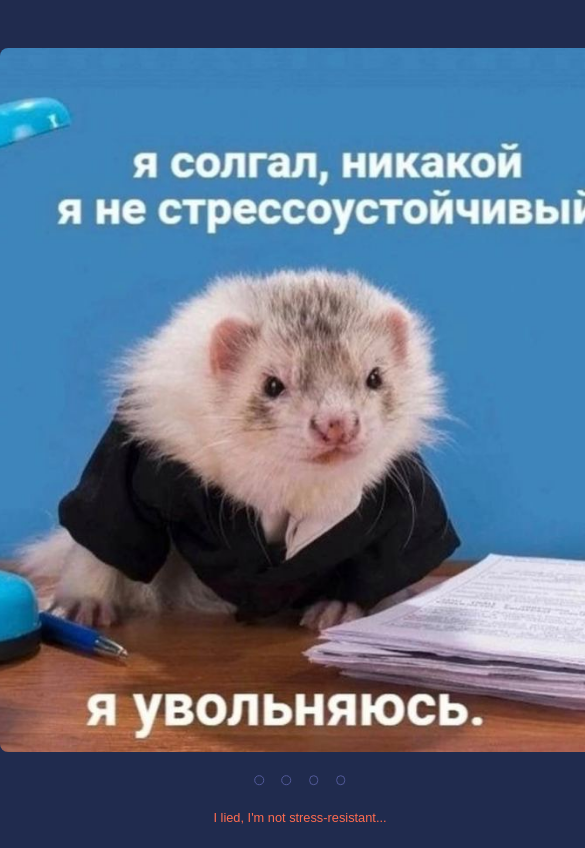
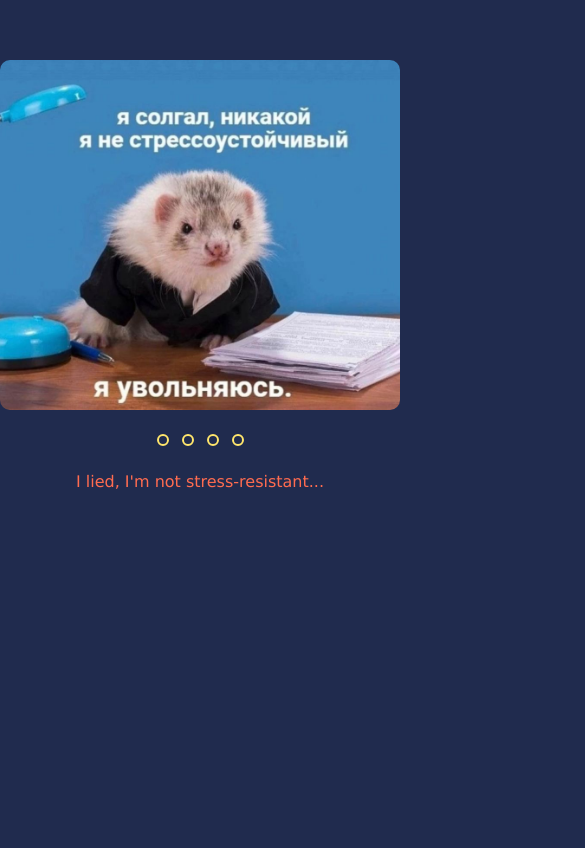
Before and after one commit to mnkushnirchuk/cssMemeSlider, a plain HTML site: page cssMemeSlider/index.html in a window 390 px wide. Shown: the whole page, 585 px wide, since content can reach past the window. Drawn offline with Linux system fonts and the light colour scheme.

Commit message:
feat: update styles, add favicon & finish project (Sun, Sep 17, 2023 22:34 PM)

```diff
--- a/cssMemeSlider/index.html
+++ b/cssMemeSlider/index.html
@@ -3,7 +3,8 @@
     <head>
         <link rel="stylesheet" href="style.css">
         <meta charset="utf-8">
-        <link rel="" href="">
+        <meta name="viewport" content="width=device-width">
+        <link rel="icon" href="assets/favicon.png">
         <title>Meme slider</title>
     </head>
     <body>
--- a/cssMemeSlider/style.css
+++ b/cssMemeSlider/style.css
@@ -65,7 +65,7 @@ select {
 
 
 body {
-  font-family: Arial, Helvetica, sans-serif;
+  font-family: Verdana, Geneva, Tahoma, sans-serif;
   font-size: 1.6rem;
   color: #ff6c50;
   background-color: #202b4e;
@@ -110,7 +110,6 @@ body {
   height: 100%;
   overflow: hidden;
   display: flex;
-  flex-direction: row;
 }
 
 .slider__wrapper__content {
@@ -152,26 +151,28 @@ body {
 }
 
 .meme__text__wrapper {
-  grid-area: text
+  grid-area: text;
+  transform: translateY(-10%);
 }
 
 .meme__text .text {
   display: inline-block;
-  width: 600px;
+  min-width: 600px;
   height: 100%;
   padding-right: 11rem;
 }
 
 .custom__control {
   display: flex;
+  transform: translateY(-50%);
 }
 
 .custom__control label {
   position: relative;
   display: inline-block;
-  padding: 1.1rem;
+  padding: 0.8rem;
   cursor: pointer;
-  transition: all 0.5s ease-out;
+  transition: all 0.6s ease-out;
 }
 
 .custom__control label::before {
@@ -183,14 +184,14 @@ body {
   width: 1.2rem;
   height: 1.2rem;
   border-radius: 50%;
-  border: 1px solid #535a9a;
+  border: 2px solid #ffe66c;
   background-color: #202b4e;
-  transition: all 0.5s ease-out;
+  transition: all 0.6s ease-out;
 }
 
 .custom__control label:hover:before {
-  border: 1px solid #535a9a;
-  background-color: #535a9a;
+  border: 2px solid #ffe66c;
+  background-color: #ffe66c;
 }
 
 #radio1:checked ~ .slider__wrapper__content .slider__content,
@@ -214,7 +215,7 @@ body {
 }
 
 .custom__control label {
-  margin-right: 1.2rem;
+  margin-right: 0.9rem;
 }
 
 .custom__control label:last-of-type {
@@ -222,7 +223,6 @@ body {
 }
 
 .meme__text .text {
-  text-align: center;
   padding: 0;
 }
 
@@ -232,11 +232,10 @@ body {
   transform: translate(-50%, -50%);
 }
 
-@media screen and (max-width: 720px) {
+@media screen and (max-width: 840px) {
   html {
-    font-size: 8px;
+    font-size: 10px;
   }
-
   .meme__slider__wrapper {
     grid-template-rows: 3fr 40px 40px;
     grid-template-columns: 1fr;
@@ -252,7 +251,7 @@ body {
   }
 
   .custom__control label {
-    margin-right: 1.2rem;
+    margin-right: 0.9rem;
   }
 
   .custom__control label:last-of-type {
@@ -269,195 +268,47 @@ body {
     left: 50%;
     transform: translate(-50%, -50%);
   }
-}
-
-
-
-
-
-
-
-
-
-
-
-
-
-/*
-body {
-  width: 100%;
-  height: 100vh;
-  background-color: #202b4e;
-  font-size: 1.5rem;
-  font-family: Verdana, Geneva, Tahoma, sans-serif;
-  color: #ff6c50;
-  margin: 0;
-  display: flex;
-  justify-content: center;
-  align-items: center;
-}
-
-.container {
-  max-width: 800px;
-  width: 100%;
-  max-height: 550px;
-  margin: 1rem auto;
-}
-
-.meme__slider__wrapper {
-  position: relative;
-  background-color: #535a9a;
-  width: 100%;
-  height: 100%;
-  overflow: hidden;
-  display: flex;
-  border-radius: 1rem;
-}
-
-.meme__slider__wrapper > input {
-  display: none;
-}
-
-.slider {
-  max-width: 800px;
-  width: 100%;
-  max-height: 500px;
-  border-radius: 1rem;
-  transition: transform 0.5s ease-in-out;
-  display: flex;
-  z-index: 10;
-  position: relative;
-}
-
-.meme__item {
-  flex: 0 0 100%;
-}
-.meme__item img{
-  max-width: 800px;
-  width: 100%;
-  max-height: 500px;
-  height: 100%;
-  object-fit: fill;
 
 }
 
-.meme__item img {
-  max-width: 100%;
-  height: auto;
-}
+@media screen and (max-width: 678px) {
+  .container {
+    max-width: 400px;
+    max-height: 450px;
+  }
+  .slider__content .meme__item {
+    max-width: 400px;
+    max-height: 450px;
+  }
+  .meme__text .text {
+    min-width: 400px;
+  }
+  #radio1:checked ~ .slider__wrapper__content .slider__content,
+  #radio1:checked ~ .meme__text__wrapper .meme__text {
+    transform: translateX(0);
+  }
 
-.text__and__controls {
-  display: flex;
-  margin-top: 30px;
-}
+  #radio2:checked ~ .slider__wrapper__content .slider__content,
+  #radio2:checked ~ .meme__text__wrapper .meme__text {
+    transform: translateX(-400px);
+  }
 
-.meme__text {
-  display: flex;
-  align-items: center;
-  justify-content: center;
-}
+  #radio3:checked ~ .slider__wrapper__content .slider__content,
+  #radio3:checked ~ .meme__text__wrapper .meme__text {
+    transform: translateX(-800px);
+  }
 
-.text{
+  #radio4:checked ~ .slider__wrapper__content .slider__content,
+  #radio4:checked ~ .meme__text__wrapper .meme__text {
+    transform: translateX(-1200px);
+  }
+  .custom__control {
+    display: flex;
+    transform: translateY(-0%);
+  }
+  .meme__text__wrapper {
+    grid-area: text;
+    transform: translateY(-0%);
+  }
 
 }
-
-.slider__controls {
-  display: flex;
-  margin-left: auto;
-}
-.label{
-
-}
-.radio {
-  height: 20px;
-  width: 20px;
-  margin: 10px;
-  cursor: pointer;
-  border: 3px solid #ff6c50;
-  border-radius: 50%;
-  transition: all ease 0.8s;
-}
-.radio:hover{
-  border: 3px solid #535a9a;
-  background-color: #535a9a;
-}
-
-#radio1:checked ~ .slider {
-  transform: translateX(0%);
-}
-
-#radio2:checked ~ .slider {
-  transform: translateX(-100%);
-}
-
-#radio3:checked ~ .slider {
-  transform: translateX(-200%);
-}
-
-#radio4:checked ~ .slider {
-  transform: translateX(-300%);
-}
-
-
-
-/*------CSS------*/
-/*
-body{
-  width: 100%;
-  height: 100vh;
-  background-color: #202b4e;
-  font-size: 1.5rem;
-  font-family: Verdana, Geneva, Tahoma, sans-serif;
-  color: #ff6c50;
-}
-.h1 {
-  visibility: hidden;
-}
-.container {
-  max-width: 800px;
-  width: 100%;
-  max-height: 550px;
-  margin: 1rem auto;
-}
-.meme__slider__wrapper {
-  position: relative;
-  background-color: #535a9a;
-  width: 100%;
-  height: 100%;
-  overflow: hidden;
-  display: flex;
-  border-radius: 1rem;
-}
-.meme__slider__wrapper > input{
-  display: none;
-}
-.slider{
-  max-width: 800px;
-  width: 100%;
-  max-height: 500px;
-  overflow: hidden;
-  border: 5px solid #ff6c50;
-  border-radius: 1rem;
-}
-.text__and__controls{
-  display: flex;
-  margin-top: 30px;
-}
-.meme__text{
-  max-width: 70%;
-  width: 100%;
-  overflow: hidden;
-  display: flex;
-}
-.slider__controls{
-  display: flex;
-  margin-left: auto;
-}
-.label{
-  height: 20px;
-  width: 20px;
-  margin: 10px;
-  cursor: pointer;
-  border: 3px solid #ff6c50;
-  border-radius: 50%;
-}
```
Also changed, not shown: cssMemeSlider/assets/favicon.png (added).
